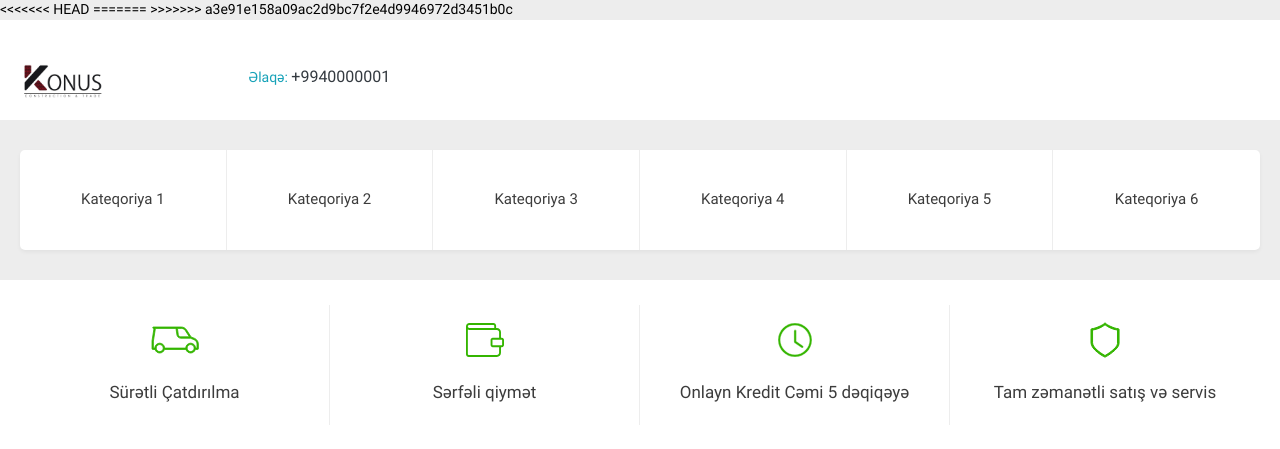
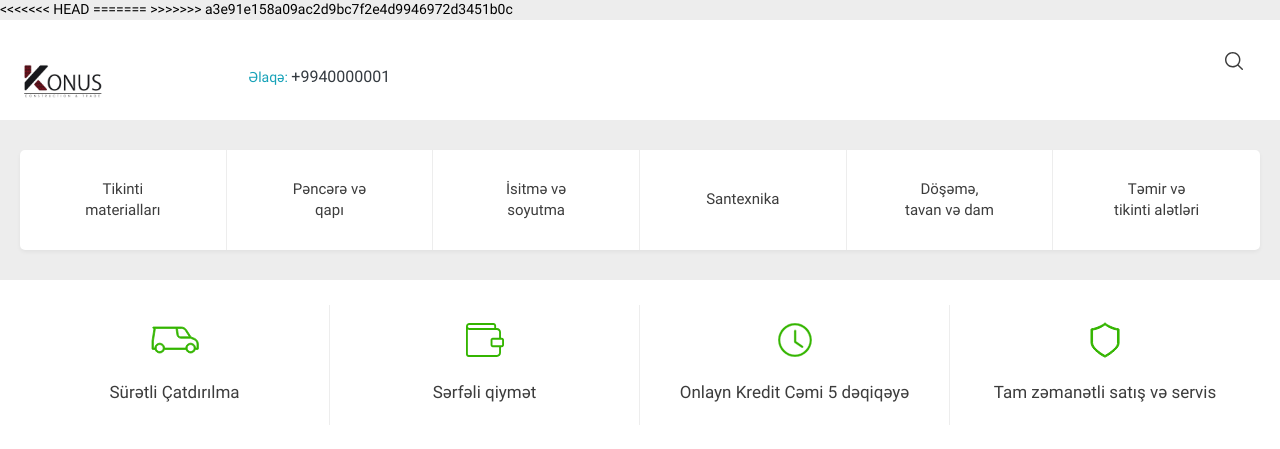
Before and after one commit to guliyevdev/telecom, a Django app: page / in a window 1280 px wide. Shown: the top 449 px of the page. Run offline with Django 3.2, Linux system fonts and the light colour scheme; data comes from the database, SQL or seed files in the repository; both versions use the stored data as it was after the commit; data that the repository does not hold is empty; some libraries are stand-ins or nearby versions.

Commit message:
kateqoriya

```diff
--- a/product/custom_context_processor.py
+++ b/product/custom_context_processor.py
@@ -2,10 +2,10 @@ from .models import SubCategory
 
 def links_renderer(request):
     return {
-       'Kateqoriya1': SubCategory.objects.filter(main_category ='Kateqoriya1'),
-       'Kateqoriya2': SubCategory.objects.filter(main_category ='Kateqoriya2'),
-       'Kateqoriya3': SubCategory.objects.filter(main_category ='Kateqoriya3'),
-       'Kateqoriya4': SubCategory.objects.filter(main_category ='Kateqoriya4'),
-       'Kateqoriya5': SubCategory.objects.filter(main_category ='Kateqoriya5'),
-       'Kateqoriya6': SubCategory.objects.filter(main_category ='Kateqoriya6'),
+       'Kateqoriya1': SubCategory.objects.filter(main_category ='Tikinti-materiallari'),
+       'Kateqoriya2': SubCategory.objects.filter(main_category ='Pencere-ve-qapi'),
+       'Kateqoriya3': SubCategory.objects.filter(main_category ='Isitme-ve-soyutma'),
+       'Kateqoriya4': SubCategory.objects.filter(main_category ='Santexnika'),
+       'Kateqoriya5': SubCategory.objects.filter(main_category ='Doseme-tavan-ve-dam'),
+       'Kateqoriya6': SubCategory.objects.filter(main_category ='Temir-ve-tikinti-aletleri'),
     }
--- a/product/models.py
+++ b/product/models.py
@@ -3,12 +3,12 @@ from mptt.models import MPTTModel, TreeForeignKey,TreeManyToManyField
 # Create your models here.
 
 CATEGORY_CHOICES = (
-    ('Kateqoriya1','Kateqoriya1'),
-    ('Kateqoriya2', 'Kateqoriya2'),
-    ('Kateqoriya3', 'Kateqoriya3'),
-    ('Kateqoriya4', 'Kateqoriya4'),
-    ('Kateqoriya5', 'Kateqoriya5'),
-    ('Kateqoriya6', 'Kateqoriya6'),
+    ('Tikinti-materiallari','Tikinti-materiallari'),
+    ('Pencere-ve-qapi', 'Pencere-ve-qapi'),
+    ('Isitme-ve-soyutma', 'Isitme-ve-soyutma'),
+    ('Santexnika', 'Santexnika'),
+    ('Doseme-tavan-ve-dam', 'Doseme-tavan-ve-dam'),
+    ('Temir-ve-tikinti-aletleri', 'Temir-ve-tikinti-aletleri'),
 )
 class Filter(MPTTModel):
     parent = TreeForeignKey('self', on_delete=models.CASCADE, null=True, blank=True, related_name='children',verbose_name="Kateqoriya adı")
--- a/telecom/settings.py
+++ b/telecom/settings.py
@@ -24,7 +24,7 @@ BASE_DIR = Path(__file__).resolve().parent.parent
 SECRET_KEY = '7n6r!hb61cd4u!kdl#@*!#zf*$2a+cj8cz=qdc5x6&74#8u)*s'
 
 # SECURITY WARNING: don't run with debug turned on in production!
-DEBUG = False
+DEBUG = True
 
 ALLOWED_HOSTS = ["*"]
 
--- a/templates/block/header.html
+++ b/templates/block/header.html
@@ -3,8 +3,19 @@
         <div class=h_top>
             <div class=ht_bottom>
                 <div class="wrap clear">
-                    <div class=htb_left><a href="{% url 'index' %}" class=logo></a>
-                        <div class="htb_call"><a  href="tel:{{contact.number}}"><span class="text-info">Əlaqə:&nbsp;</span><span class="text-dark h6">{{contact.number}}</span></a></div>
+                    <div class=htb_left>
+                        <a href="{% url 'index' %}" class=logo></a>
+                        <div class="htb_call"><a href="tel:{{contact.number}}"><span
+                                    class="text-info">Əlaqə:&nbsp;</span><span
+                                    class="text-dark h6">{{contact.number}}</span></a></div>
+                    </div>
+                    <div class="htb_right">
+                        <div class="htb_user">
+                            <ul>
+                                <li><a href="javascript:void(0)" class="htb_icon search"><em
+                                            class="hint_info">Axtar</em></a></li>
+                            </ul>
+                        </div>
                     </div>
                 </div>
             </div>
@@ -14,13 +25,12 @@
                 <div class=main_nav>
                     <ul>
                         <li class=mv_li>
-                                <a href="" class="mv_a sub_link"><b><span
-                                        class=mi></span>
-                                        <i>Kateqoriya 1</i>
+                            <a href="" class="mv_a sub_link"><b><span class=mi></span>
+                                    <i>Tikinti materialları</i>
                                 </b></a>
                             <div class=sub_menu>
                                 <div class=sub_content>
-                                    <h3>Kateqoriya 1</h3><a href=# class=back><span></span></a>
+                                    <h3>Tikinti materialları</h3><a href=# class=back><span></span></a>
                                     <div class="sub_cols clear">
                                         <div class=sub_col>
                                             <ul>
@@ -37,10 +47,10 @@
                         </li>
 
                         <li class=mv_li><a href=az/meiset-texnikasi/index.html class="mv_a  sub_link"><b><span
-                                        class=mi></span><i>Kateqoriya 2</i></b></a>
+                                        class=mi></span><i>Pəncərə və qapı</i></b></a>
                             <div class=sub_menu>
                                 <div class=sub_content>
-                                    <h3>Kateqoriya 2</h3><a href=# class=back><span></span></a>
+                                    <h3>Pəncərə və qapı</h3><a href=# class=back><span></span></a>
                                     <div class="sub_cols clear">
                                         <div class=sub_col>
                                             <ul>
@@ -56,10 +66,10 @@
                             </div>
                         </li>
                         <li class=mv_li><a href=az/tv-ve-audio/index.html class="mv_a sub_link"><b><span
-                                        class=mi></span><i>Kateqoriya 3</i></b></a>
+                                        class=mi></span><i>İsitmə və soyutma</i></b></a>
                             <div class=sub_menu>
                                 <div class=sub_content>
-                                    <h3>Kateqoriya 3</h3><a href=# class=back><span></span></a>
+                                    <h3>İsitmə və soyutma</h3><a href=# class=back><span></span></a>
                                     <div class="sub_cols clear">
                                         <div class=sub_col>
                                             <ul class=t_cols>
@@ -75,10 +85,10 @@
                             </div>
                         </li>
                         <li class=mv_li><a href=az/komputer-texnikasi/index.html class="mv_a sub_link"><b><span
-                                        class=mi></span><i>Kateqoriya 4</i></b></a>
+                                        class=mi></span><i>Santexnika</i></b></a>
                             <div class=sub_menu>
                                 <div class=sub_content>
-                                    <h3>Kateqoriya 4</h3><a href=# class=back><span></span></a>
+                                    <h3>Santexnika</h3><a href=# class=back><span></span></a>
                                     <div class="sub_cols clear">
                                         <div class=sub_col>
                                             <ul class="t_cols">
@@ -94,10 +104,10 @@
                             </div>
                         </li>
                         <li class=mv_li><a href=az/aksesuarlar/index.html class="mv_a sub_link"><b><span
-                                        class=mi></span><i>Kateqoriya 5</i></b></a>
+                                        class=mi></span><i>Döşəmə, tavan və dam</i></b></a>
                             <div class=sub_menu>
                                 <div class=sub_content>
-                                    <h3>Kateqoriya 5</h3><a href=# class=back><span></span></a>
+                                    <h3>Döşəmə, tavan və dam</h3><a href=# class=back><span></span></a>
                                     <div class="sub_cols clear">
                                         <div class=sub_col>
                                             <ul>
@@ -113,10 +123,10 @@
                             </div>
                         </li>
                         <li class=mv_li><a href=az/outlet/index.html class="mv_a Kateqoriya 5"><b><span
-                                        class=mi></span><i>Kateqoriya 6</i></b></a>
+                                        class=mi></span><i>Təmir və tikinti alətləri</i></b></a>
                             <div class=sub_menu>
                                 <div class=sub_content>
-                                    <h3>Kateqoriya 6</h3><a href=# class=back><span></span></a>
+                                    <h3>Təmir və tikinti alətləri</h3><a href=# class=back><span></span></a>
                                     <div class="sub_cols clear">
                                         <div class=sub_col>
                                             <ul>
@@ -134,5 +144,6 @@
                     </ul>
                 </div>
             </div>
-        </div><a href=# class=toggler> <span> <em></em> <em></em> <em></em> </span> </a>
+        </div>
+        <a href=# class=toggler> <span> <em></em> <em></em> <em></em> </span> </a>
     </header>
```
Also changed, not shown: db.sqlite3, media/static/images/product/IMG_20190508_222357_464.jpg (added). Lines whose indentation alone changed are shown as unchanged.
